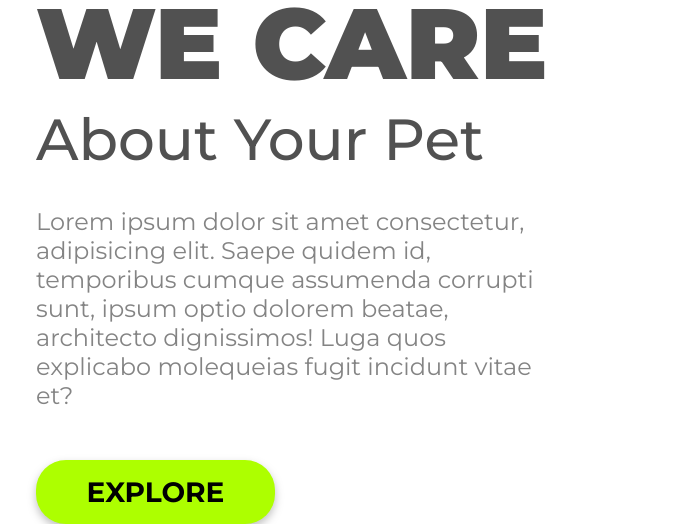
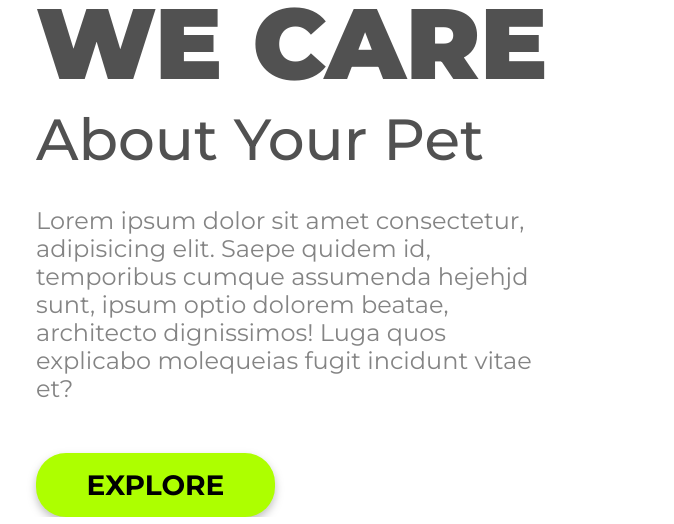
Before and after one commit to BrunoSCM7/projeto-we-care, a plain HTML site: page index.html in a window 1280 px wide. Shown: the part 759-1283 px from the top of the page, without its empty margins (50-724 px from the left). Drawn offline with Linux system fonts and the light colour scheme.

Commit message:
alteração de uma palavra e no line height

```diff
--- a/index.html
+++ b/index.html
@@ -24,7 +24,7 @@
     <section>
       <h1>WE CARE</h1>
       <h2>About Your Pet</h2>
-      <p>Lorem ipsum dolor sit amet consectetur, adipisicing elit. Saepe quidem id, temporibus cumque assumenda corrupti
+      <p>Lorem ipsum dolor sit amet consectetur, adipisicing elit. Saepe quidem id, temporibus cumque assumenda hejehjd
         sunt, ipsum optio dolorem beatae, architecto dignissimos! Luga quos explicabo molequeias fugit incidunt vitae
         et?
       </p>
--- a/style.css
+++ b/style.css
@@ -60,7 +60,7 @@ p {
   color: #848484;
   font-size: 24px;
   font-weight: 400;
-  line-height: 29px;
+  line-height: 28px;
   width: 515px;
   margin-top: 32px;
   margin-bottom: 50px;
```
